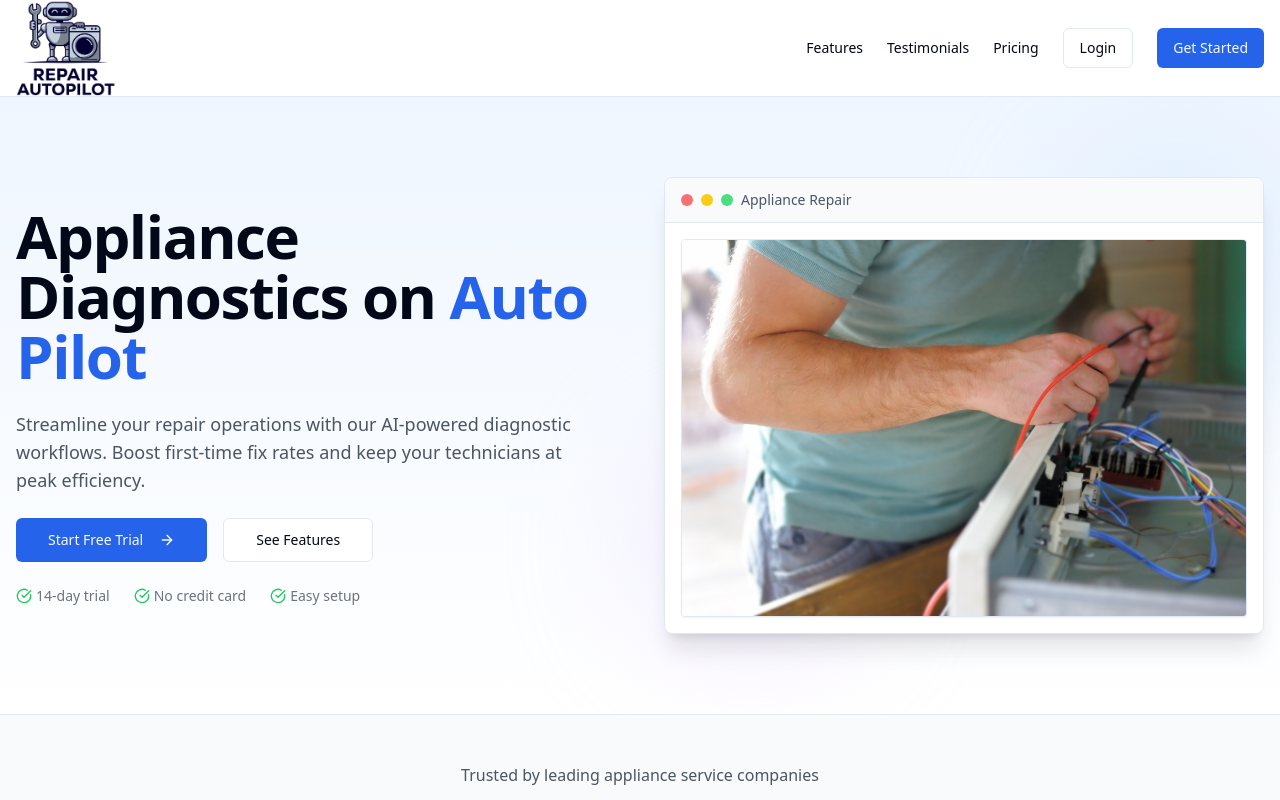
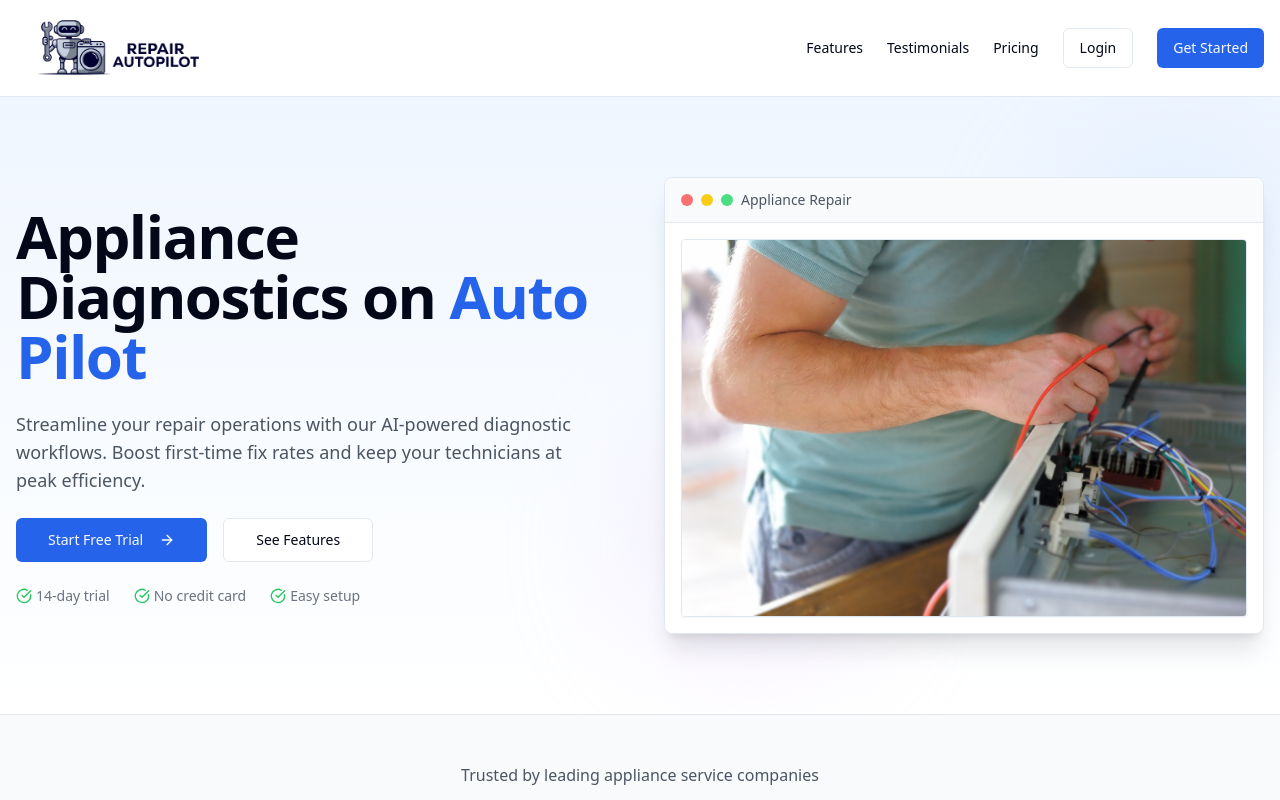
Before and after one commit to rbtech24/diagnose-flow-chat, a React (Vite) app: page / in a window 1280 px wide. Shown: the top 800 px of the page. Built offline with nearby package versions, Linux system fonts and the light colour scheme.

Commit message:
Update page header logo
Updates the logo in the page header.

```diff
--- a/src/pages/Index.tsx
+++ b/src/pages/Index.tsx
@@ -1,3 +1,4 @@
+
 import { Link } from "react-router-dom";
 import { Button } from "@/components/ui/button";
 import { Card, CardContent } from "@/components/ui/card";
@@ -10,9 +11,9 @@ export default function Index() {
         <div className="container mx-auto flex h-24 items-center justify-between px-4">
           <div className="flex items-center">
             <img
-              src="/lovable-uploads/0fb2afe9-44dd-487d-b13a-f6a2c630c477.png"
+              src="/lovable-uploads/a942106a-6512-4888-a5c2-dcf6c5d18b64.png"
               alt="Repair Auto Pilot"
-              className="h-24"
+              className="h-16"
             />
           </div>
           <nav className="hidden md:flex items-center gap-6">
--- a/src/pages/TermsOfUse.tsx
+++ b/src/pages/TermsOfUse.tsx
@@ -10,7 +10,7 @@ export default function TermsOfUse() {
         <div className="container mx-auto flex h-24 items-center justify-between px-4">
           <div className="flex items-center">
             <img
-              src="/lovable-uploads/0fb2afe9-44dd-487d-b13a-f6a2c630c477.png"
+              src="/lovable-uploads/a942106a-6512-4888-a5c2-dcf6c5d18b64.png"
               alt="Repair Auto Pilot"
               className="h-10"
             />
```
Also changed, not shown: public/lovable-uploads/a942106a-6512-4888-a5c2-dcf6c5d18b64.png (added).
